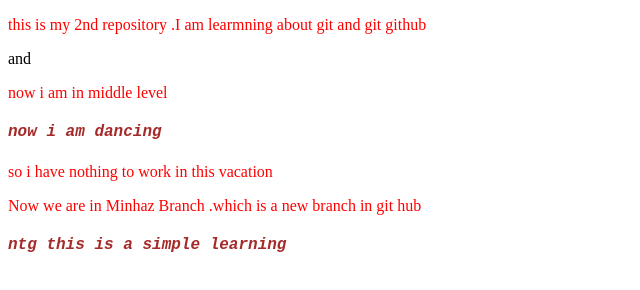
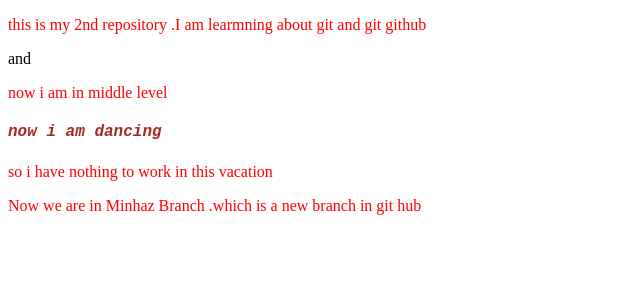
Before and after one commit to minhaz1172/My2nd_Repo, a plain HTML site: page index.html in a window 1280 px wide. Shown: the whole page, without its empty margins (0-640 px from the left). Drawn offline with Linux system fonts and the light colour scheme.

Commit message:
update index

```diff
--- a/index.html
+++ b/index.html
@@ -14,7 +14,7 @@
   <h4>now i am dancing</h4>
   <p>so i have nothing to work in this vacation</p>
   <P>Now we are in Minhaz Branch .which is a new branch in git hub</P>
-  <h4>ntg this is a simple learning</h4>
+
 </body>
 
 </html>
```
